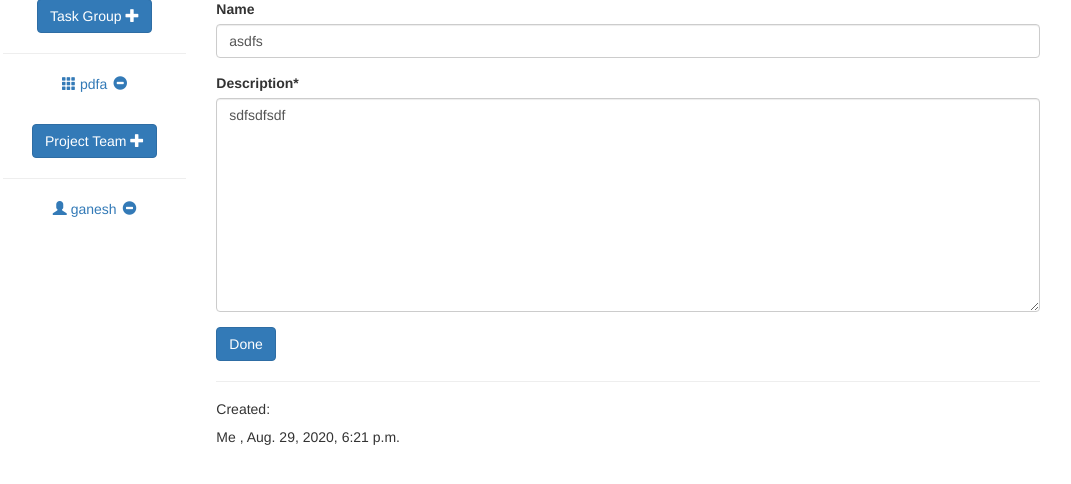
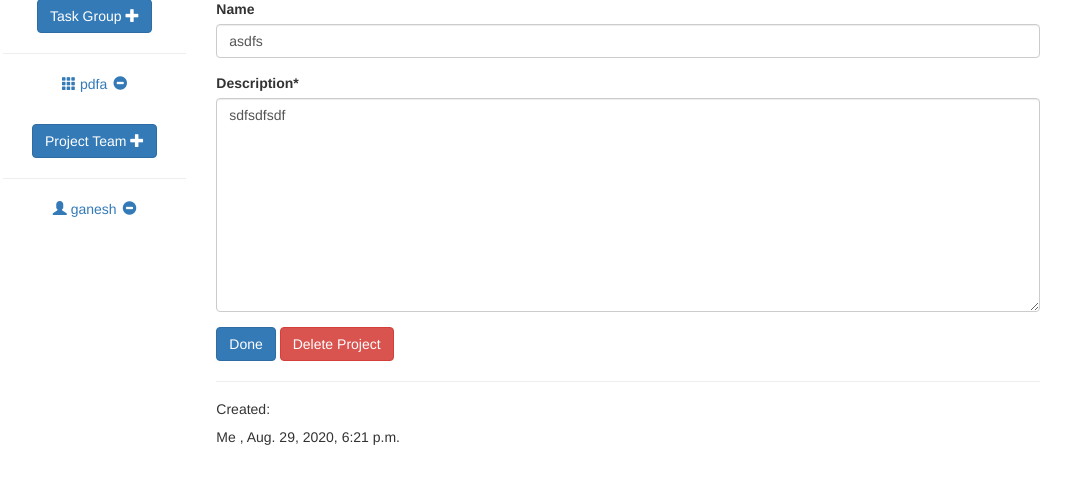
Before and after one commit to sreeganeshji/Project-Manager, a Django app: page /1/projectEdit/ in a window 1280 px wide. Shown: the part 73-557 px from the top of the page, without its empty margins (12-1083 px from the left). Run offline with Django 3.2, Linux system fonts and the light colour scheme; a user stored in the database is signed in; data comes from the database, SQL or seed files in the repository; some libraries are stand-ins or nearby versions.

Commit message:
Added delete project controller

```diff
--- a/ProjectManagerAws/projectMgr/templates/projectMgr/projectDetailEdit.html
+++ b/ProjectManagerAws/projectMgr/templates/projectMgr/projectDetailEdit.html
@@ -19,7 +19,12 @@
 
     {{ form|crispy }}
     <input type="submit" class="btn btn-primary" value="Done">
+    <input type="submit" class="btn btn-danger" value="Delete Project" name="Delete Project">
+
     </form>
+
+
+
 
         <hr>
     <h5>Created:</h5>
--- a/ProjectManagerAws/projectMgr/views.py
+++ b/ProjectManagerAws/projectMgr/views.py
@@ -161,7 +161,8 @@ def userHome(request: HttpRequest):
     listSet = []
     followingObjects = following(request.user)
     for object in following(request.user):
-        listSet.append(target_stream(object)[:3])
+        if object:
+            listSet.append(target_stream(object)[:3])
 
 
 
@@ -214,7 +215,10 @@ def projectDetailEdit(request: HttpRequest, projectid):
     if request.method == "POST":
         form = forms.editProject(request.POST, nameVal=thisProject.name, descriptionVal=thisProject.description)
 
-        print('form start', form, 'form end')
+        if "Delete Project" in request.POST:
+            thisProject.delete()
+
+            return redirect("projectMgr:userhome")
         if form.is_valid():
             name = form.cleaned_data['name']
             description = form.cleaned_data['description']
```
Also changed, not shown: ProjectManagerAws/requirements.txt (+34 -4 lines).
